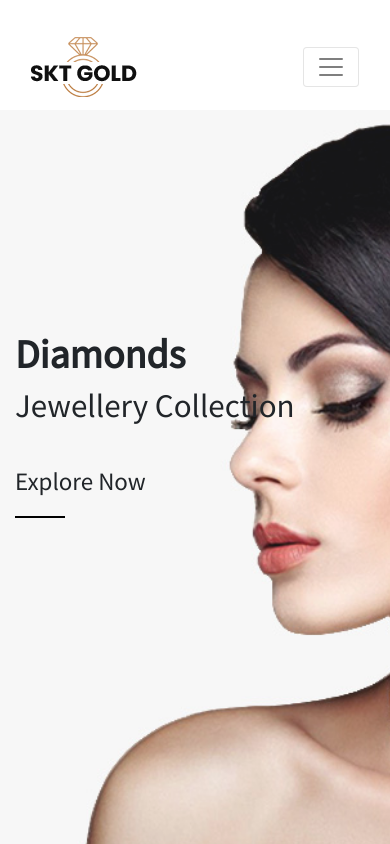
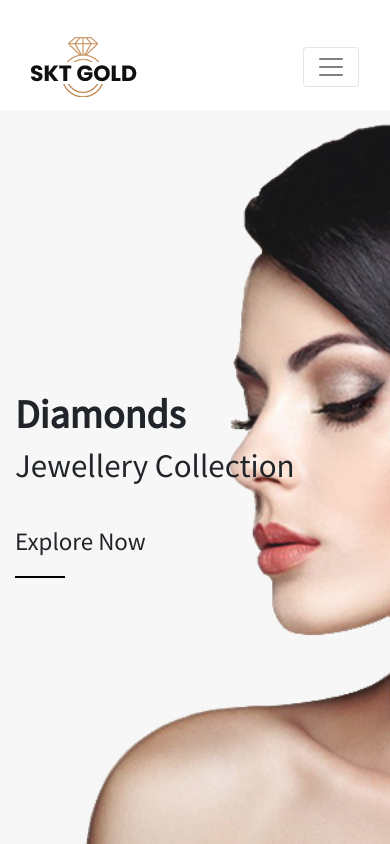
Before and after one commit to BasharatAliKing/SKT-Theme-On-React, a React (Create React App) app: page / in a window 390 px wide. Shown: the top 844 px of the page. Built offline with nearby package versions, Linux system fonts and the light colour scheme.

Commit message:
edit readme and add new.md

```diff
--- a/src/Responcive.css
+++ b/src/Responcive.css
@@ -106,7 +106,7 @@
         font-size: 40px;
     }
     #home h1{
-        margin-top: 200px;
+        margin-top: 260px;
         font-size: 40px;
     }
     #home h2{
@@ -123,7 +123,7 @@
         font-size: 18px;
     }
     #collection .container .row::after {
-        top: 310%;
+        top: 210%;
     height: 397%;
     }
     #collection {
```
